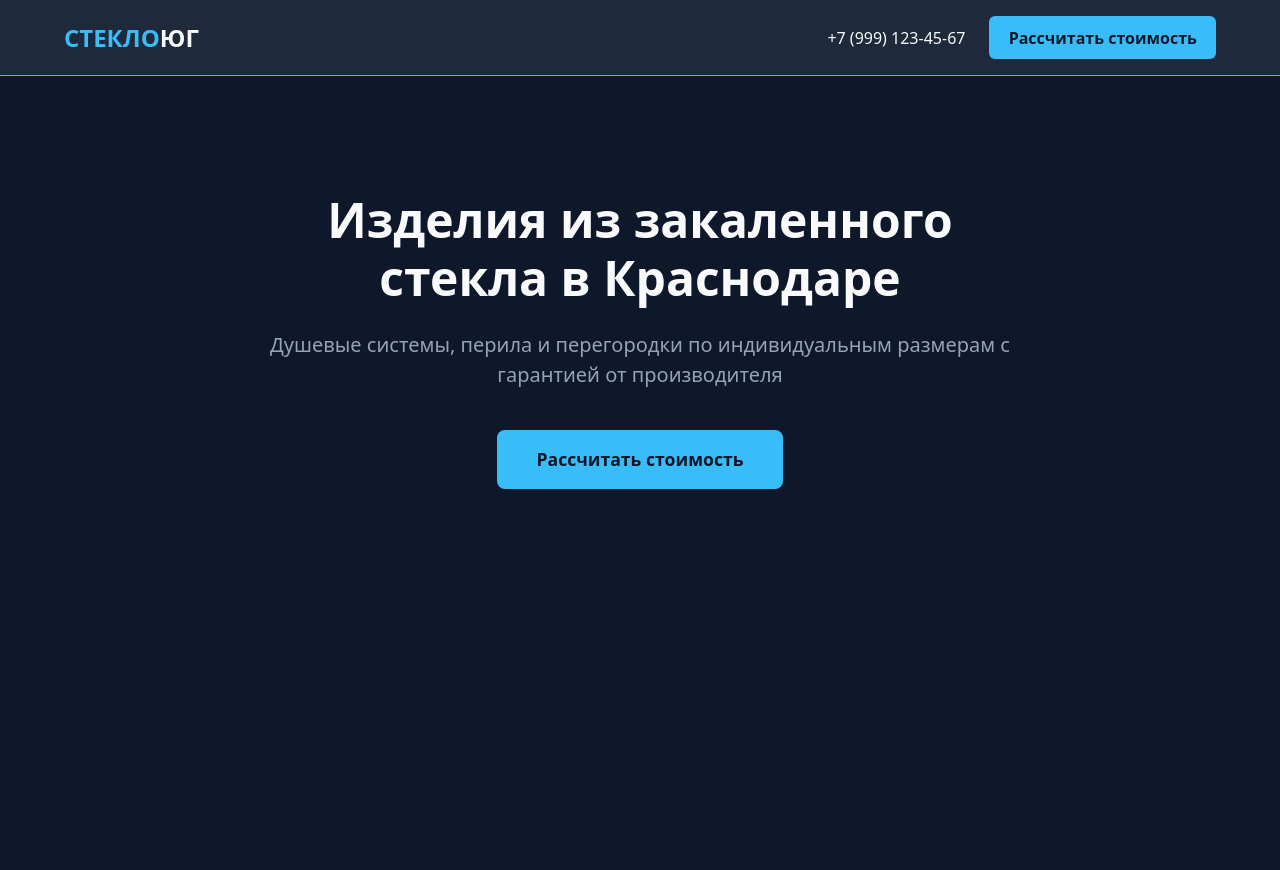
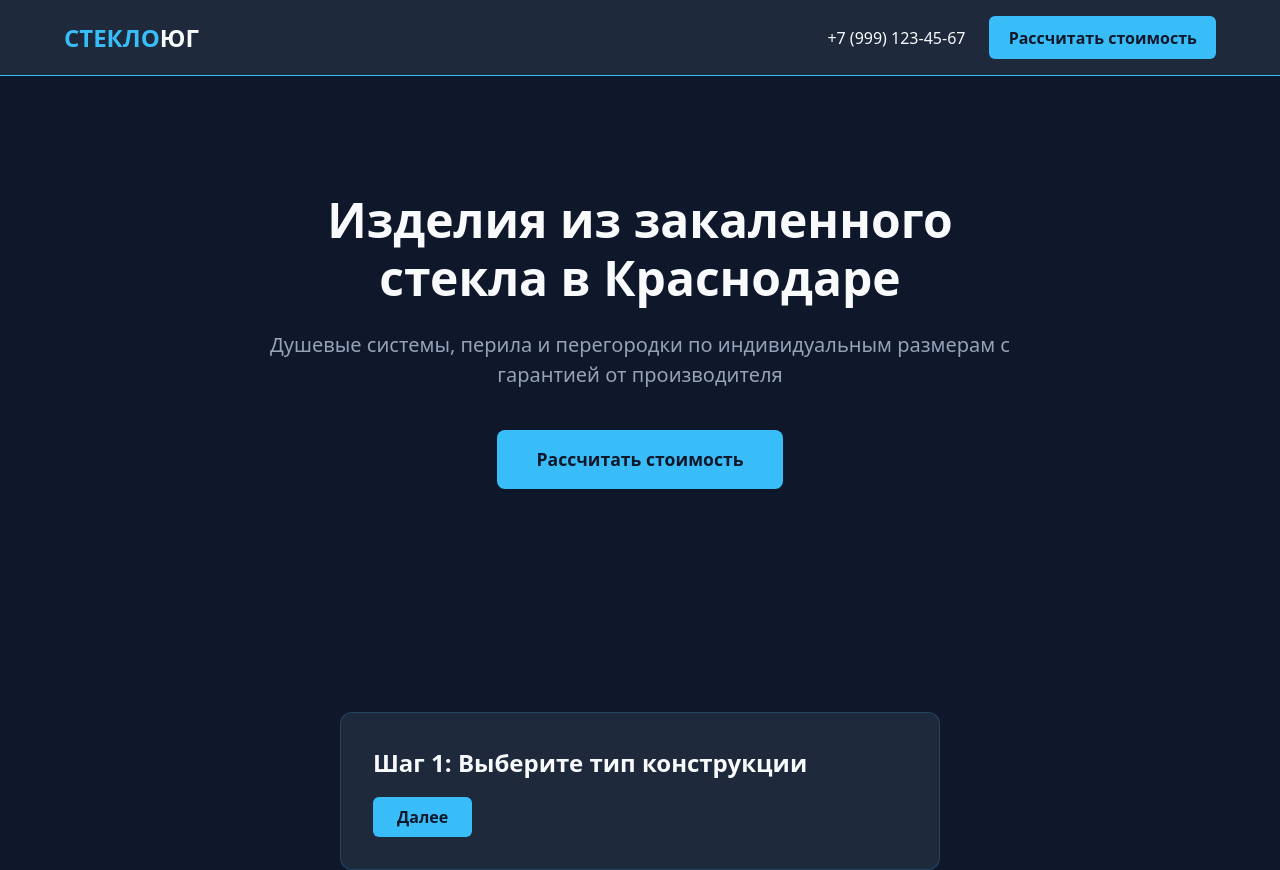
Before and after one commit to alixan99/glass_south, a Vue app: page / in a window 1280 px wide. Before the commit the page ends 800 px from the top, so only its background shows below. Built offline with nearby package versions, Linux system fonts and the light colour scheme.

Commit message:
Feat: create QuizModal component with reactive step switching using ref and v-if

```diff
--- a/src/App.vue
+++ b/src/App.vue
@@ -2,12 +2,14 @@
 // Шаг A: Импортируем наш новый компонент шапки
 import AppHeader from './components/AppHeader.vue';
 import HeroSection from './components/HeroSection.vue';
+import QuizModal from './components/QuizModal.vue';
 </script>
 
 <template>
   <div class="app-wrapper">
     <AppHeader />
     <HeroSection />
+    <QuizModal />
   </div>
 </template>
 
--- /dev/null
+++ b/src/components/QuizModal.vue
@@ -0,0 +1,40 @@
+<template>
+  <div class="quiz-container">
+    <div v-if="currentStep === 1" class="quiz-step">
+      <h2>Шаг 1: Выберите тип конструкции</h2>
+    </div>
+    <div v-if="currentStep === 2" class="quiz-step">
+      <h2>Шаг 2: Выберите материал</h2>
+    </div>
+    <button class="quiz-next-btn" @click="nextStep">Далее</button>
+  </div>
+</template>
+
+<script setup>
+import { ref } from 'vue';
+const currentStep = ref(1);
+const nextStep = () => currentStep.value++;
+</script>
+
+<style lang="scss" scoped>
+@import '../styles/variables.scss';
+
+.quiz-container {
+  background-color: $color-surface;
+  padding: 2rem;
+  border-radius: 12px;
+  max-width: 600px;
+  margin: 2rem auto;
+  border: 1px solid rgba($color-primary, 0.2);
+}
+.quiz-next-btn {
+  background-color: $color-primary;
+  color: $color-bg;
+  border: none;
+  padding: 0.5rem 1.5rem;
+  border-radius: 6px;
+  cursor: pointer;
+  margin-top: 1rem;
+  font-weight: 600;
+}
+</style>
```
